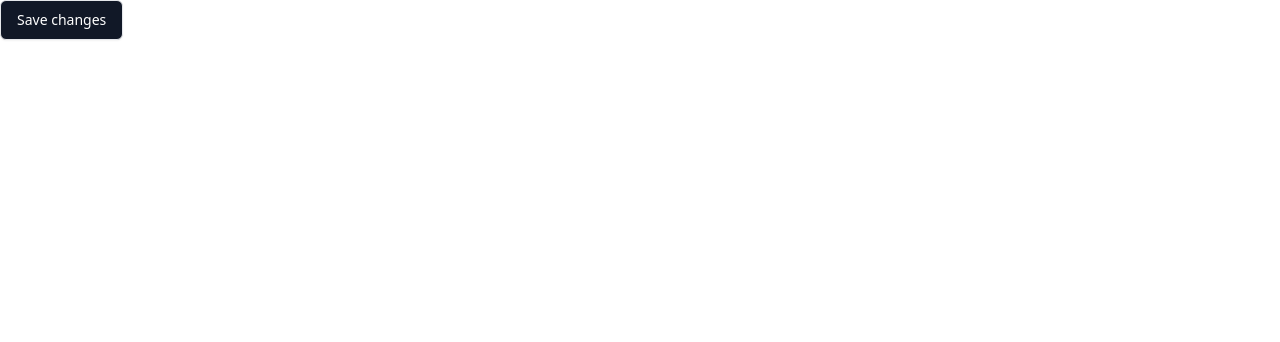
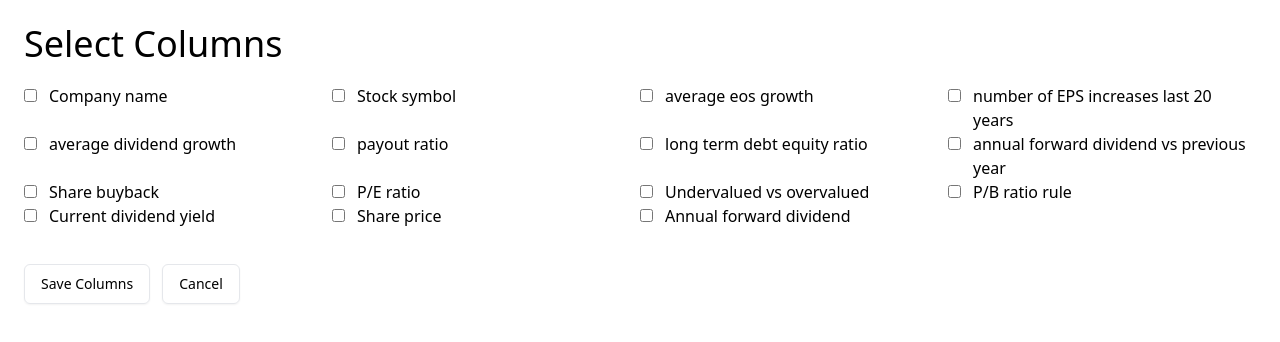
Before and after one commit to rkrajukhunt/eb-stock-screener-quasar, a Vue app: page /about in a window 1280 px wide. Shown: the top 342 px of the page. Built offline with nearby package versions, Linux system fonts and the light colour scheme.

Commit message:
[FIX] router issue

```diff
--- a/src/mypreset/index.js
+++ b/src/mypreset/index.js
@@ -1,5 +1,6 @@
 import global from "./global";
 import inputtext from "./inputtext";
+// import checkbox from "./checkbox";
 import button from "./button";
 import dialog from "./dialog";
 
@@ -8,4 +9,5 @@ export default {
   button,
   inputtext,
   dialog,
+  // checkbox,
 };
--- a/src/pages/AboutView.vue
+++ b/src/pages/AboutView.vue
@@ -1,28 +1,54 @@
+<script setup>
+import { reactive } from "vue";
+import Checkbox from "primevue/checkbox";
+import { useStockStore } from "../stores/stock";
+import { useRouter } from "vue-router";
+
+const stockStore = useStockStore();
+const router = useRouter();
+
+const state = reactive({
+  columnList: stockStore.getFieldNameList,
+  editColumnList: [],
+});
+</script>
 <template>
-  <div>
-    <Button class="
-            inline-flex
-            items-center
-            justify-center
-            rounded-md
-            text-sm
-            font-medium
-            ring-offset-background
-            transition-colors transition-duration-200
-            focus-visible:outline-none
-            focus-visible:ring-2
-            focus-visible:ring-ring
-            focus-visible:ring-offset-2
-            disabled:pointer-events-none disabled:opacity-50
-            bg-gray-900
-            text-white
-            dark:bg-white dark:text-black dark:hover:bg-white/90
-            hover:bg-gray-700
-            h-10
-            px-4
-            py-2
-          ">
-      Save changes
-    </Button>
+  <div class="px-6">
+    <Card>
+      <template #title>
+        <div class="pt-6">
+          <h1 class="text-4xl font-medium mb-5">Select Columns</h1>
+        </div>
+        <Divider
+      /></template>
+      <template #content>
+        <div class="flex justify-between mb-3">
+          <div class="grid grid-cols-4">
+            <div
+              v-for="(item, index) in state.columnList"
+              :key="index"
+              class="flex align-items-center"
+            >
+              <Checkbox
+                v-model="state.editColumnList"
+                :inputId="item.field"
+                variant="outlined"
+                name="category"
+                :value="item.field"
+              />
+              <label :for="item.field" class="pl-3">{{
+                item.headerName
+              }}</label>
+            </div>
+          </div>
+        </div>
+        <div class="pt-6">
+          <Button outlined @click="onSaveColumns" class="mr-3"
+            >Save Columns</Button
+          >
+          <Button outlined @click="router.push('/')">Cancel</Button>
+        </div>
+      </template>
+    </Card>
   </div>
 </template>
--- a/src/pages/HomeView.vue
+++ b/src/pages/HomeView.vue
@@ -1,15 +1,16 @@
 <script setup>
 import { reactive, ref, onMounted } from "vue";
 import { AgGridVue } from "ag-grid-vue3";
-// import { useRouter } from "vue-router";
-import Checkbox from "primevue/checkbox";
+import { useRouter } from "vue-router";
+
 import DbData from "../db.json";
 import "ag-grid-community/styles/ag-grid.css";
 import "ag-grid-community/styles/ag-theme-quartz.css";
-import CustomFilter from "../components/CustomFilter.vue";
+// import CustomFilter from "../components/CustomFilter.vue";
 
 import { useStockStore } from "../stores/stock";
 const stockStore = useStockStore();
+const router = useRouter();
 
 const gridApi = ref(null);
 
@@ -66,13 +67,6 @@ const onGridReady = (params) => {
   state.rowData = DbData.posts;
 };
 
-const onSaveColumns = async () => {
-  const newFilterList = stockStore.getFieldNameList.map((item) => ({
-    ...item,
-    isCheck: state.editColumnList.includes(item.field),
-  }));
-  stockStore.onSortField(newFilterList);
-};
 const onFilter = (filterText) => {
   state.rowData = DbData.posts.filter((row) => {
     return Object.values(row).some((value) => {
@@ -113,7 +107,9 @@ const getFilterModel = () => {
               ></InputText>
             </div>
             <div class="flex justify-end gap-3">
-              <Button outlined>Edit Columns</Button>
+              <Button outlined @click="router.push('/about')"
+                >Edit Columns</Button
+              >
               <Button outlined @click="getFilterModel">Edidft Columns</Button>
             </div>
           </div>
@@ -137,38 +133,6 @@ const getFilterModel = () => {
         </template>
       </Card>
     </div>
-    <div>
-      <Card>
-        <template #title>
-          <div class="px-6 pt-6">
-            <h1 class="text-4xl font-medium mb-5">Select Columns</h1>
-          </div>
-          <Divider
-        /></template>
-        <template #content>
-          <div class="flex justify-between mb-3 px-6">
-            <div
-              v-for="(item, index) in state.columnList"
-              :key="index"
-              class="flex align-items-center"
-            >
-              <Checkbox
-                v-model="state.editColumnList"
-                :inputId="item.field"
-                variant="outlined"
-                name="category"
-                :value="item.field"
-              />
-              <label :for="item.field">{{ item.headerName }}</label>
-            </div>
-            <div class="row w-screen pt-6 justify-center">
-              <Button outlined @click="onSaveColumns">Save Columns</Button>
-              <Button outlined>Cancel</Button>
-            </div>
-          </div>
-        </template>
-      </Card>
-    </div>
   </div>
 </template>
 <style scoped>
```
Also changed, not shown: src/mypreset/checkbox/index.js (added), 1 other file (tests, documents, lock files or other folders).
